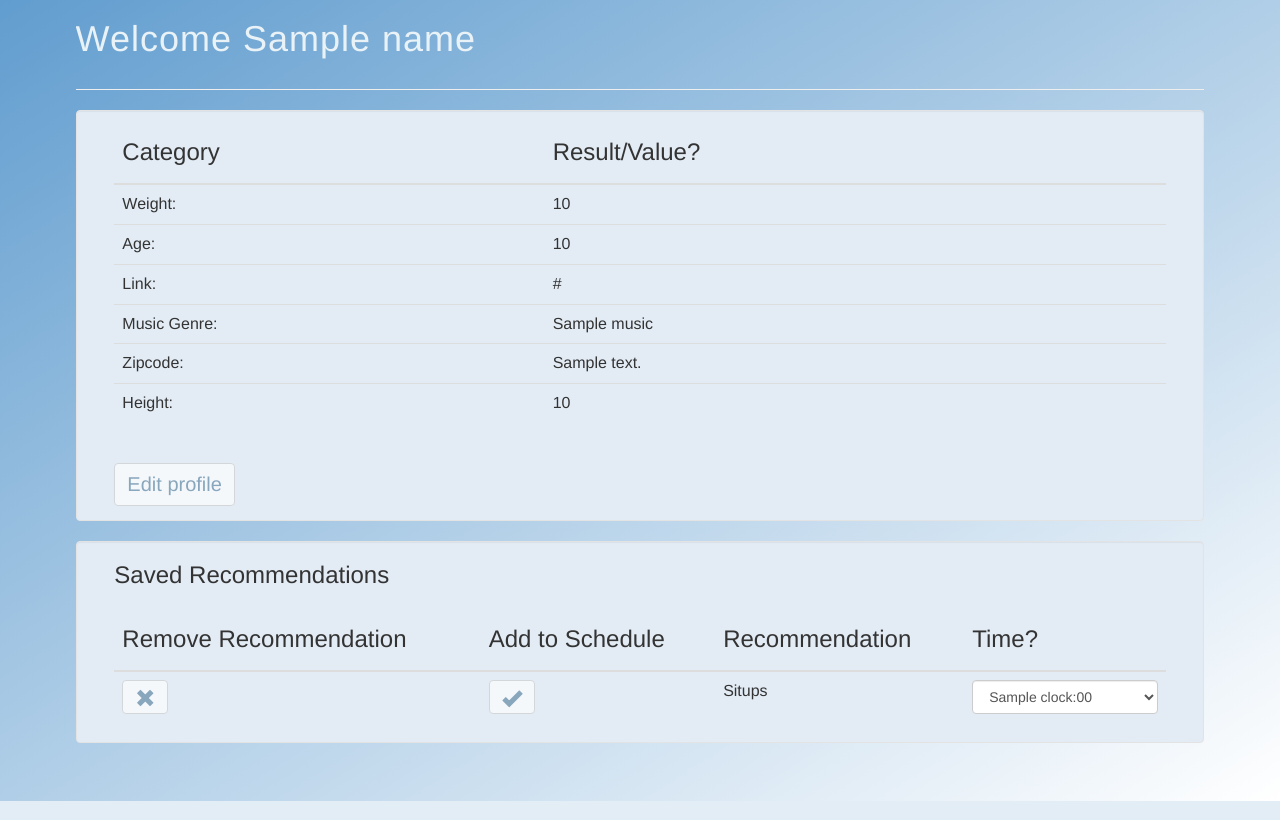
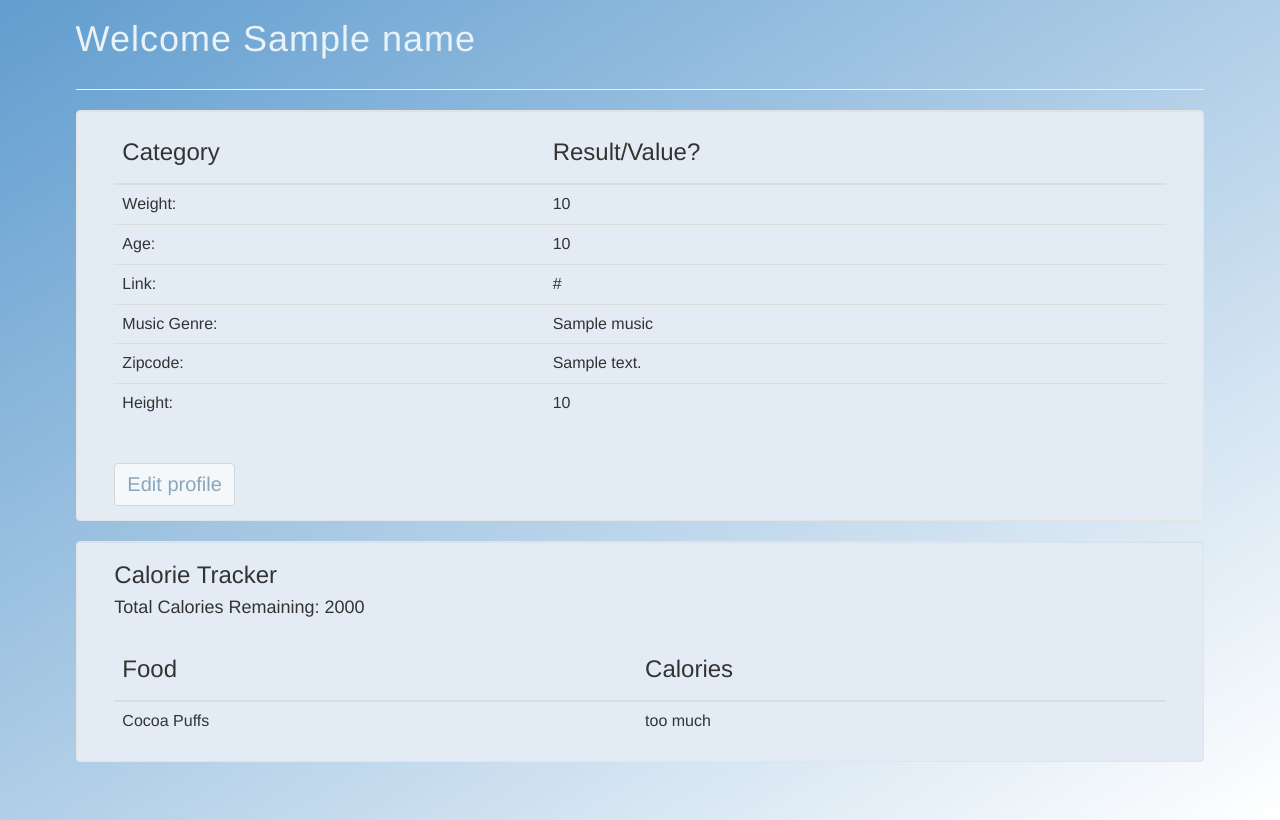
Before and after one commit to yuyangz/Limerence, a Python web app: template templates/profile.html in a window 1280 px wide. Shown: the part 61-881 px from the top of the page. Run offline with Jinja, Linux system fonts and the light colour scheme; the template is opened without the code that fills it: most values are stand-ins (such as "Sample title", 1, 10 or a date in 2020); some libraries are stand-ins or nearby versions.

Commit message:
Updated profile

```diff
--- a/templates/profile.html
+++ b/templates/profile.html
@@ -54,41 +54,25 @@
 </div>
 
 <div class = "well">
-  <h3> Saved Recommendations </h3>
+  <h3>Calorie Tracker </h3>
   <table class = "table">
+    <h4>Total Calories Remaining: 2000</h4>
     <thead>
       <tr>
-        <th><h3>Remove Recommendation</h3></th>
-	<th><h3>Add to Schedule</h3></th>
-	<th><h3>Recommendation</h3></th>
-        <th><h3>Time?</h3></th>
+	<th><h3>Food</h3></th>
+	<th><h3>Calories</h3></th>
       </tr>
     </thead>
     <tbody>
       <tr>
-        <td><a href="/something">
-		<button type="button" class="btn btn-default btn-med" value="Submit">
-		  <span class="glyphicon glyphicon-remove" aria-hidden="true"></span>
-		</button>
+        <td>
+	  Cocoa Puffs
 </td>
 	<td>
+	 too much
+</td>
 
-		<button type="button" class="btn btn-default btn-med" value="Submit">
-		  <span class="glyphicon glyphicon-ok" aria-hidden="true"></span>
-		</button>
-</td>
-	 <td>Situps</td>
-        <td>
-	  {% if clock != 0 %}
-          <select class="form-control" name="time_hr">
-            {% for j in clock %}
-              <option value={{j}}>{{j}}:00</option>
-            {% endfor %}
-          </select>
-        {% else %}
-          "There are no more spots for this recommendation in your schedule"
-          {% endif %}
-	</td>
+
       </tr>
     </tbody>
   </table>
```
